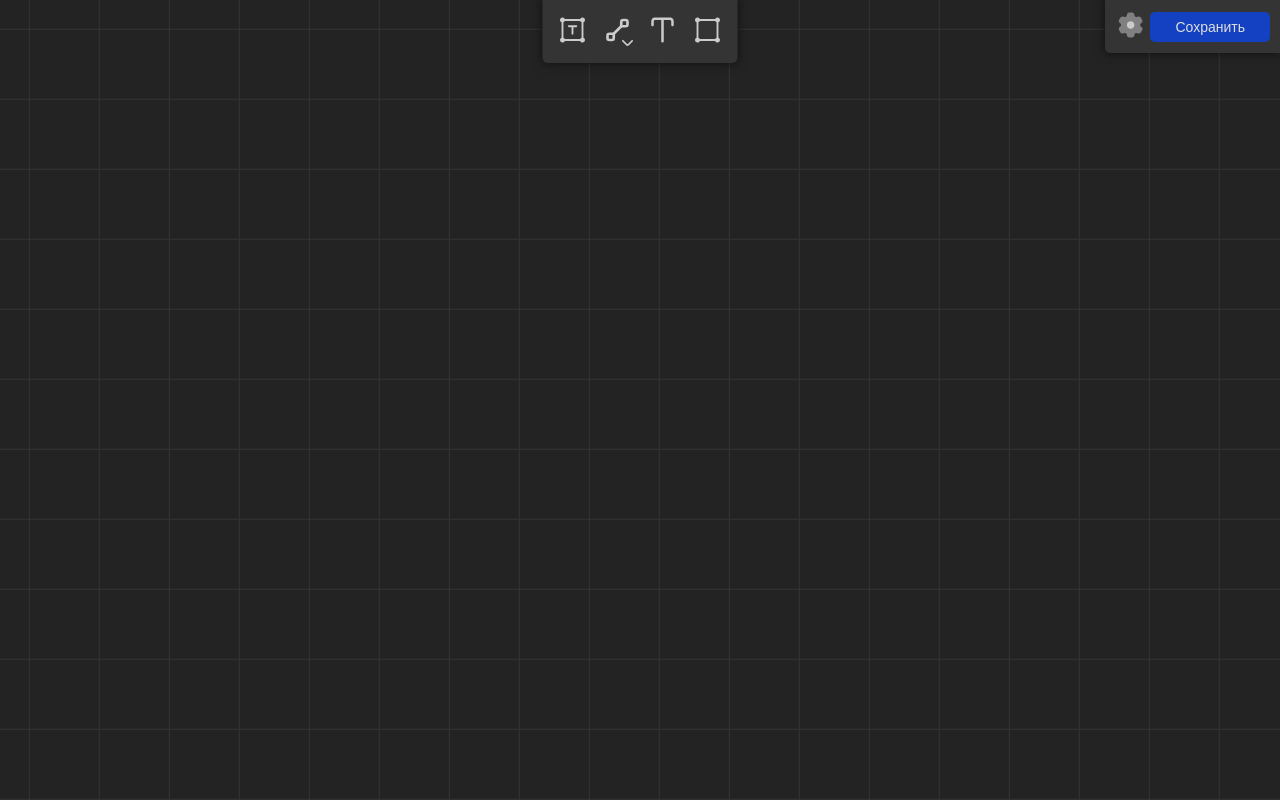
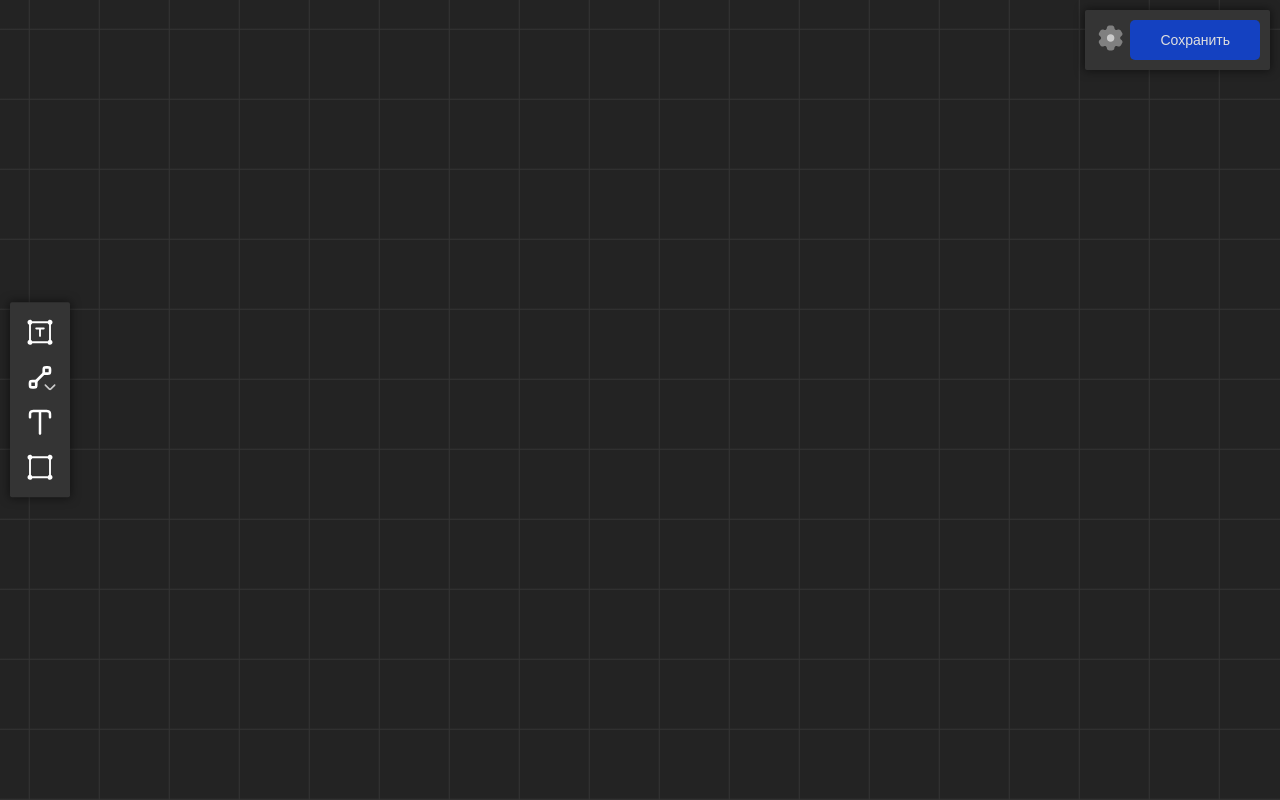
Before and after one commit to moldvaer23/My-Tree, a React (Vite) app: page / in a window 1280 px wide. Built offline with nearby package versions, Linux system fonts and the light colour scheme.

Commit message:
style: изменяет расположение панелей

```diff
--- a/src/02-widgets/panel-menu/ui/index.tsx
+++ b/src/02-widgets/panel-menu/ui/index.tsx
@@ -8,7 +8,7 @@ import { LayoutWrapper } from '@ui-kit/layout-wrapper'
 import style from './style.module.scss'
 
 export const PanelMenu: FC = () => (
-	<LayoutWrapper className={style.menu} borderRadius='0 0 0 5px'>
+	<LayoutWrapper className={style.menu} borderRadius='2px'>
 		<Link className={style.link_settings} to={'/settings'}>
 			<Icon
 				iconData={{
@@ -19,7 +19,7 @@ export const PanelMenu: FC = () => (
 				iconColorRevert
 			/>
 		</Link>
-		<Button variant='contained' size='small'>
+		<Button variant='contained' size='medium'>
 			Сохранить
 		</Button>
 	</LayoutWrapper>
--- a/src/02-widgets/panel-menu/ui/style.module.scss
+++ b/src/02-widgets/panel-menu/ui/style.module.scss
@@ -1,7 +1,7 @@
 .menu {
 	position: absolute;
-	top: 0;
-	right: 0;
+	top: 10px;
+	right: 10px;
 	z-index: 2;
 	display: flex;
 	justify-content: center;
--- a/src/02-widgets/panel-tools/ui/index.tsx
+++ b/src/02-widgets/panel-tools/ui/index.tsx
@@ -49,7 +49,7 @@ export const PanelTools: FC = () => {
 	}
 
 	return (
-		<LayoutWrapper className={style.tools} borderRadius='0 0 5px 5px'>
+		<LayoutWrapper className={style.tools} borderRadius='2px'>
 			<ul className={style.list}>
 				<li>
 					<ButtonIcon
--- a/src/02-widgets/panel-tools/ui/style.module.scss
+++ b/src/02-widgets/panel-tools/ui/style.module.scss
@@ -1,14 +1,15 @@
 .tools {
 	position: absolute;
-	top: 0;
-	left: 50%;
+	top: 50%;
+	left: 10px;
 	z-index: 2;
 	box-shadow: 0 0 10px 1px rgba($color: #000000, $alpha: 50%);
-	transform: translateX(-50%);
+	transform: translateY(-50.1%);
 }
 
 .list {
 	display: flex;
+	flex-direction: column;
 	align-items: center;
 	gap: 5px;
 }
--- a/src/05-shared/ui/button-icon/styles.module.scss
+++ b/src/05-shared/ui/button-icon/styles.module.scss
@@ -1,8 +1,12 @@
 @import '/src/05-shared/styles/variables';
 
 .button_icon {
+	display: flex;
+	justify-content: center;
+	align-items: center;
 	padding: 5px;
 	border-radius: 5px;
+	transform: scale(1);
 	transition: all 0.2s;
 
 	&:hover {
```
